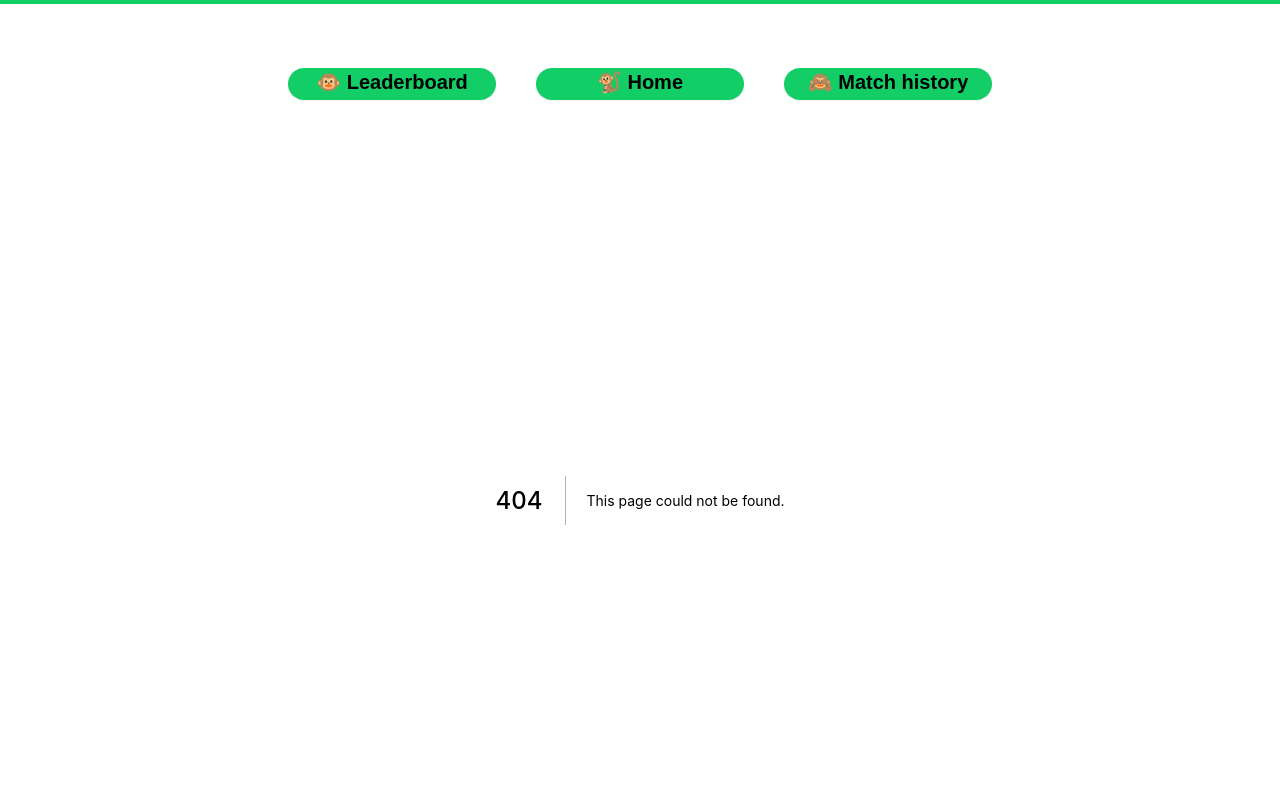
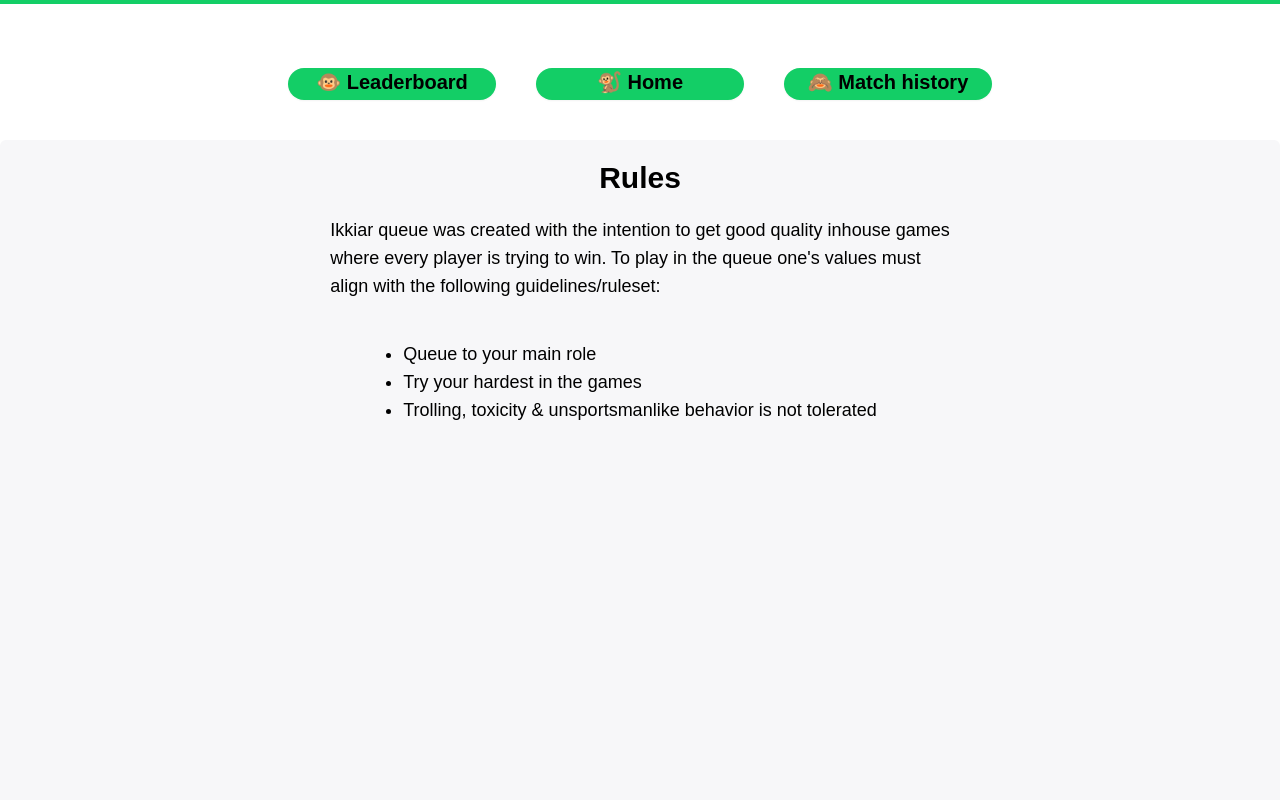
Before and after one commit to rikurainio/nextjs-ikkiar-app, a Next.js app: page /rules in a window 1280 px wide. Before the commit this address had no page. Shown: the top 800 px of the page. Built offline with nearby package versions, Linux system fonts and the light colour scheme.

Commit message:
add apply and rules pages

```diff
--- /dev/null
+++ b/pages/apply.js
@@ -0,0 +1,28 @@
+const Apply = () => {
+    return (
+        <div className='bg-ikkiarBgGray2 flex-col content-center justify-center mt-10 rounded-md overflow-hidden h-screen'>
+
+
+            <div className='flex justify-center'>
+                <h1 className="text-3xl font-bold pt-5 text-center">
+                    Apply
+                </h1>
+
+            </div>
+
+            <div className='flex justify-center'>
+                <div className='flex-col max-w-md'>
+                    <div className='flex-wrap justify-center pt-4 text-lg'>
+                    Read queue rules before applying <br></br>
+                    Apply to Ikkiar queue <a className='text-md text-discord' href='https://forms.gle/JaYJBxcAzv8U6h1P7'> here 🎮</a>
+                    </div>
+                </div>
+            </div>
+
+
+
+            </div>
+    )
+}
+
+export default Apply
--- /dev/null
+++ b/pages/rules.js
@@ -0,0 +1,46 @@
+import summonerService from '../services/summoners'
+import { useState, useEffect } from 'react'
+import RotateLoader from "react-spinners/RotateLoader";
+import { motion } from "framer-motion"
+
+const Rules = () => {
+    return (
+        <div className='bg-ikkiarBgGray2 flex-col justify-center mt-10 rounded-md overflow-hidden h-screen'>
+
+        <div className='flex justify-center'>
+            <div className='flex-col justify-center'>
+                <h1 className="text-3xl font-bold pt-5 text-center">
+                    Rules
+                </h1>
+                <div className='flex justify-center pt-5 text-lg'>
+                    Ikkiar queue was created with the intention to get good quality inhouse games
+                    <br></br>
+                    where every player is trying to win. To play in the queue one's values must
+                    <br></br>
+                    align with the following guidelines/ruleset:
+
+
+
+
+                </div>
+                <div className='flex justify-center mt-10 text-lg'>
+                    <ul className='list-disc'>
+                        <li>
+                            Queue to your main role
+                        </li>
+                        <li>
+                            Try your hardest in the games
+                        </li>
+                        <li>
+                            Trolling, toxicity & unsportsmanlike behavior is not tolerated
+                        </li>
+                    </ul>
+                </div>
+            </div>
+         </div>
+
+        </div>
+    )
+}
+
+export default Rules
```
